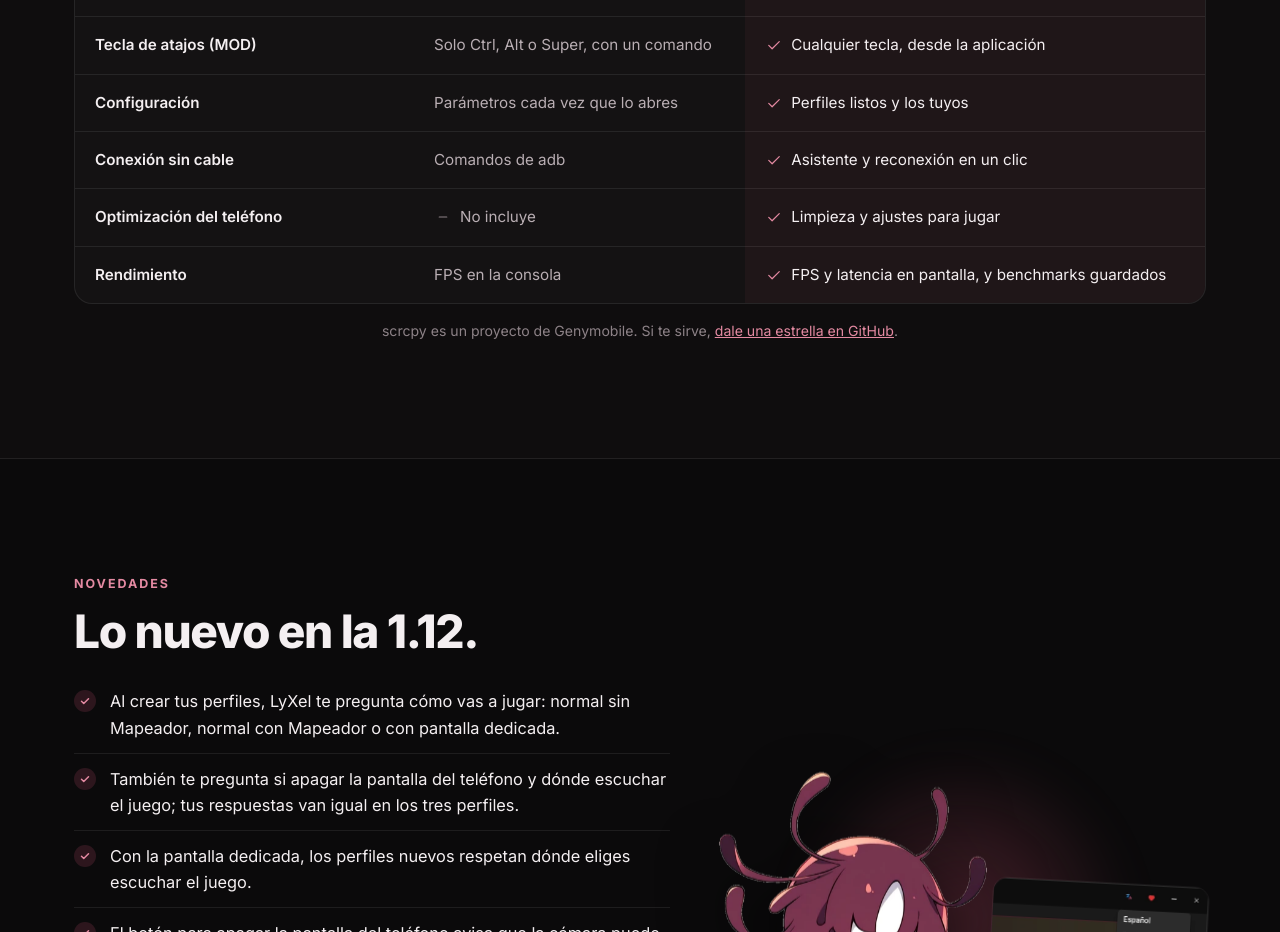
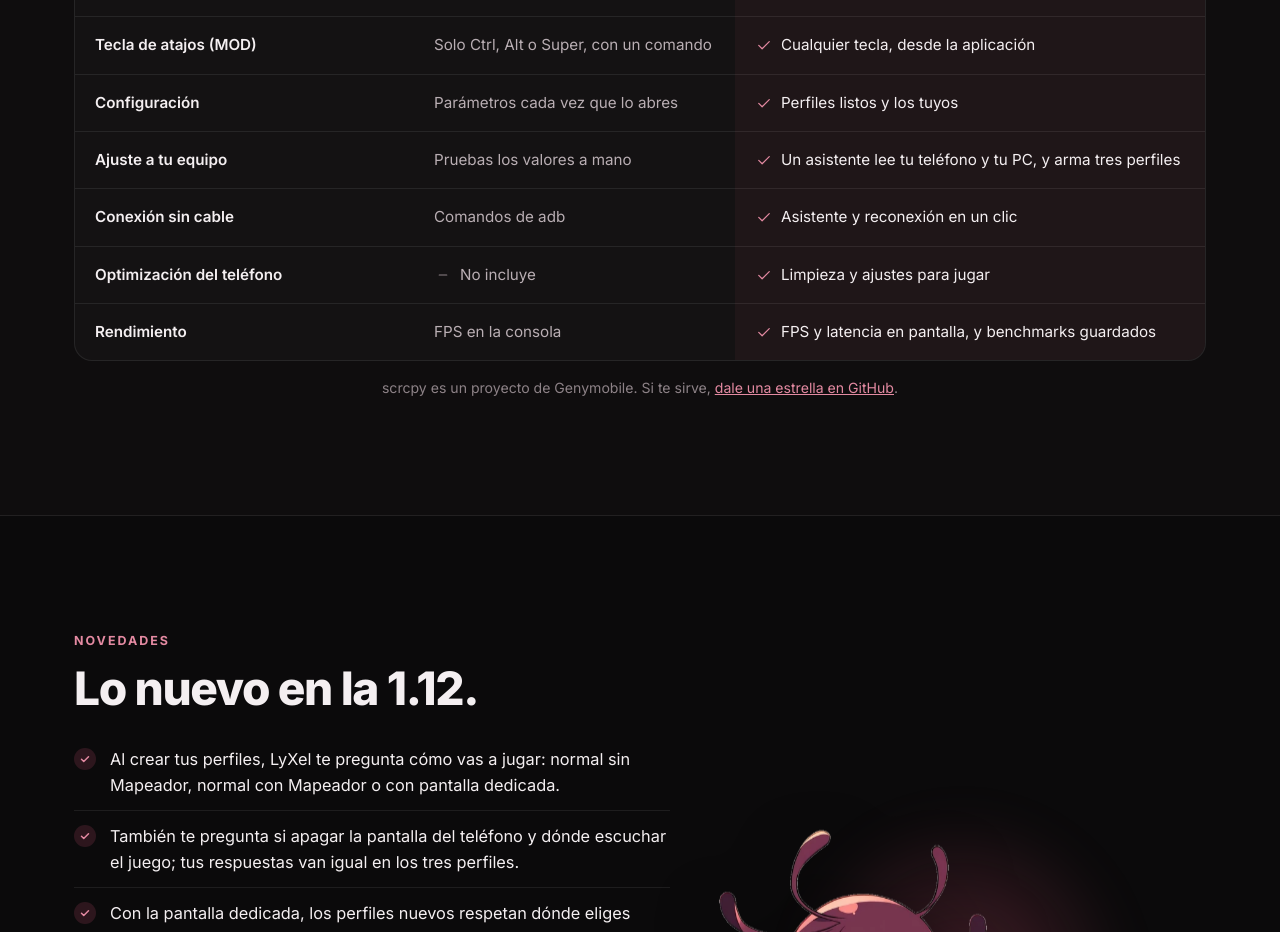
Before and after one commit to sudoNks/Lyxel, a plain HTML site: page docs/index.html in a window 1280 px wide. Shown: the part 6381-7313 px from the top of the page. Drawn offline with Linux system fonts and the light colour scheme; no server answers.

Commit message:
Comparativa: asistente que arma los perfiles

```diff
--- a/docs/index.html
+++ b/docs/index.html
@@ -367,6 +367,7 @@
               <tr><th scope="row">Controles de BlueStacks o MSI</th><td data-etiqueta="scrcpy"><svg class="ico ico-trazo no"><use href="#i-no"/></svg>No los lee</td><td data-etiqueta="LyXel"><svg class="ico ico-trazo si"><use href="#i-si"/></svg>Los importa en un clic</td></tr>
               <tr><th scope="row">Tecla de atajos (MOD)</th><td data-etiqueta="scrcpy">Solo Ctrl, Alt o Super, con un comando</td><td data-etiqueta="LyXel"><svg class="ico ico-trazo si"><use href="#i-si"/></svg>Cualquier tecla, desde la aplicación</td></tr>
               <tr><th scope="row">Configuración</th><td data-etiqueta="scrcpy">Parámetros cada vez que lo abres</td><td data-etiqueta="LyXel"><svg class="ico ico-trazo si"><use href="#i-si"/></svg>Perfiles listos y los tuyos</td></tr>
+              <tr><th scope="row">Ajuste a tu equipo</th><td data-etiqueta="scrcpy">Pruebas los valores a mano</td><td data-etiqueta="LyXel"><svg class="ico ico-trazo si"><use href="#i-si"/></svg>Un asistente lee tu teléfono y tu PC, y arma tres perfiles</td></tr>
               <tr><th scope="row">Conexión sin cable</th><td data-etiqueta="scrcpy">Comandos de adb</td><td data-etiqueta="LyXel"><svg class="ico ico-trazo si"><use href="#i-si"/></svg>Asistente y reconexión en un clic</td></tr>
               <tr><th scope="row">Optimización del teléfono</th><td data-etiqueta="scrcpy"><svg class="ico ico-trazo no"><use href="#i-no"/></svg>No incluye</td><td data-etiqueta="LyXel"><svg class="ico ico-trazo si"><use href="#i-si"/></svg>Limpieza y ajustes para jugar</td></tr>
               <tr><th scope="row">Rendimiento</th><td data-etiqueta="scrcpy">FPS en la consola</td><td data-etiqueta="LyXel"><svg class="ico ico-trazo si"><use href="#i-si"/></svg>FPS y latencia en pantalla, y benchmarks guardados</td></tr>
```
Also changed, not shown: 1 other file.
